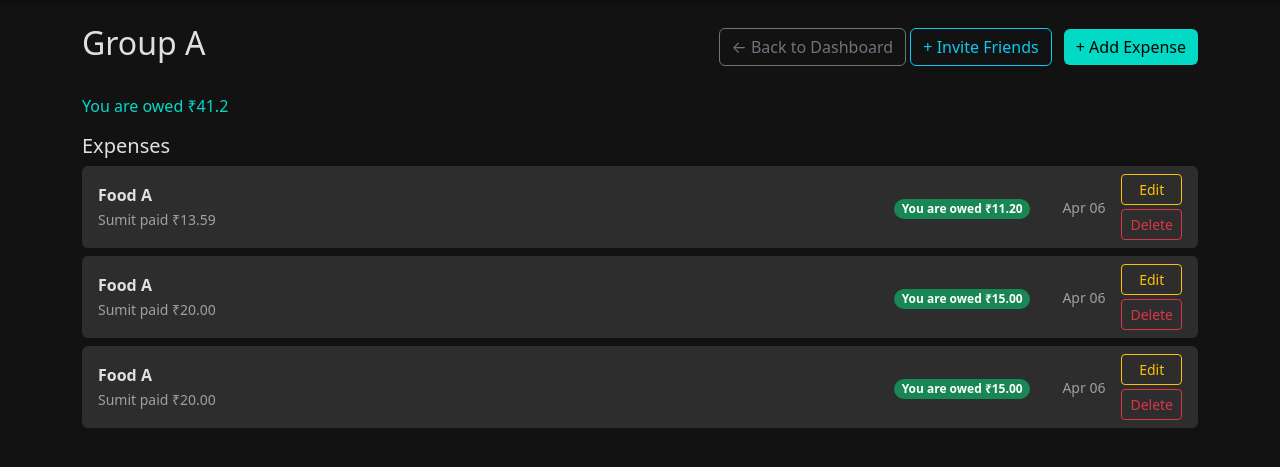
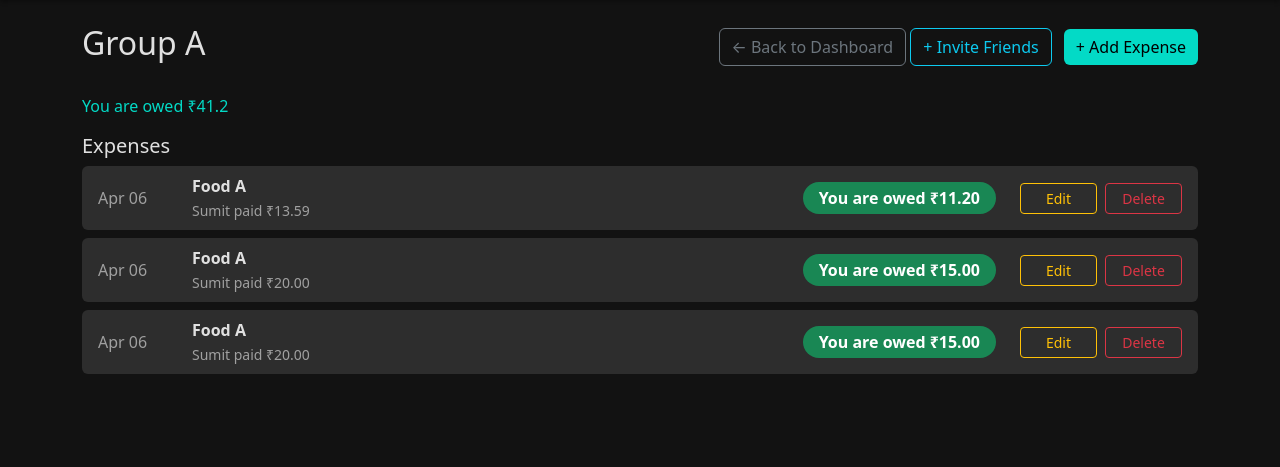
Before and after one commit to Sumitbhamare/splitr, a Flask app: page /group/1 in a window 1280 px wide. Shown: the part 64-531 px from the top of the page. Run offline with Flask 3, Linux system fonts and the light colour scheme; a user stored in the database is signed in; data comes from the database, SQL or seed files in the repository.

Commit message:
visually change expense track

```diff
--- a/templates/group.html
+++ b/templates/group.html
@@ -31,28 +31,32 @@
                 {% set payer_name = expense.paid_by.name if expense.paid_by else "Unknown" %}
 
                 <li class="mb-2 px-3 py-2 rounded" style="background-color: var(--dark-tertiary);">
-                    <div class="d-flex justify-content-between align-items-center">
+                    <div class="d-flex align-items-center justify-content-between flex-wrap gap-2">
+                        <div class="text-muted-custom me-3" style="min-width: 70px; white-space: nowrap;">
+                            {{ expense.timestamp.strftime('%b %d') }}
+                        </div>
                         <div class="flex-grow-1 me-3">
                             <strong>{{ expense.description }}</strong><br>
                             <small class="text-muted-custom">{{ payer_name }} paid ₹{{ "%.2f"|format(expense.amount) }}</small>
                         </div>
-                        <div class="text-center mx-3">
+                        <div class="text-center me-3" style="white-space: nowrap;">
                             {% if is_payer %}
-                                <span class="badge bg-success rounded-pill">You are owed ₹{{ "%.2f"|format(expense.amount - you_owe) }}</span>
+                                <span class="badge bg-success rounded-pill px-3 py-2 fs-6">You are owed ₹{{ "%.2f"|format(expense.amount - you_owe) }}</span>
                             {% else %}
-                                <span class="badge bg-danger rounded-pill">You owe ₹{{ "%.2f"|format(you_owe) }}</span>
+                                <span class="badge bg-danger rounded-pill px-3 py-2 fs-6">You owe ₹{{ "%.2f"|format(you_owe) }}</span>
                             {% endif %}
                         </div>
-                        <small class="text-muted-custom ms-3" style="white-space: nowrap;">
-                            {{ expense.timestamp.strftime('%b %d') }}
-                        </small>
-                        <div class="ms-3 d-flex flex-column">
-                            <a href="{{ url_for('edit_group_expense', group_id=group.id, expense_id=expense.id) }}"
-                               class="btn btn-outline-warning btn-sm mb-1">Edit</a>
-                            <form action="{{ url_for('delete_group_expense', group_id=group.id, expense_id=expense.id) }}"
-                                  method="POST" onsubmit="return confirm('Are you sure you want to delete this expense?');">
-                                <button type="submit" class="btn btn-outline-danger btn-sm">Delete</button>
-                            </form>
+                        <div class="row gx-2" style="min-width: 170px;">
+                            <div class="col">
+                                <a href="{{ url_for('edit_group_expense', group_id=group.id, expense_id=expense.id) }}"
+                                   class="btn btn-outline-warning btn-sm w-100">Edit</a>
+                            </div>
+                            <div class="col">
+                                <form action="{{ url_for('delete_group_expense', group_id=group.id, expense_id=expense.id) }}"
+                                      method="POST" onsubmit="return confirm('Are you sure you want to delete this expense?');">
+                                    <button type="submit" class="btn btn-outline-danger btn-sm w-100">Delete</button>
+                                </form>
+                            </div>
                         </div>
                     </div>
                 </li>
@@ -62,5 +66,6 @@
         <p class="text-muted-custom">No expenses added yet.</p>
     {% endif %}
 
+
 </div>
 {% endblock %}
```
Also changed, not shown: templates/friend.html (+19 -17 lines).
